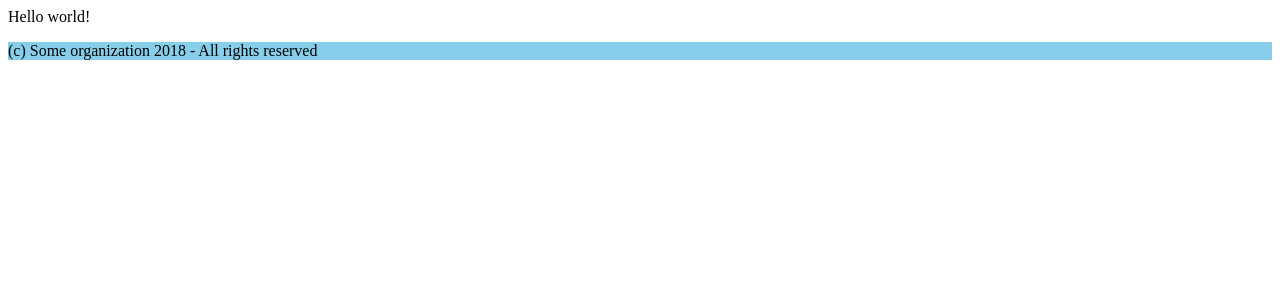
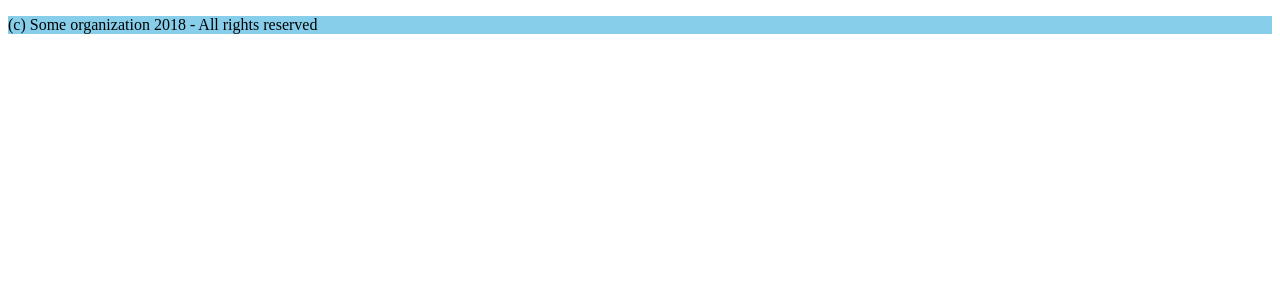
Before and after one commit to dantecalderon/store, a Gatsby app: page / in a window 1280 px wide. Shown: the top 300 px of the page. Built offline with nearby package versions, Linux system fonts and the light colour scheme.

Commit message:
Define Layout

```diff
--- /dev/null
+++ b/src/components/Layouts/Default/Default.js
@@ -0,0 +1,13 @@
+import React from 'react'
+
+class DefaultLayout extends React.Component {
+	render() {
+		return(
+			<div>
+				{ this.props.children }
+			</div>
+		)
+	}
+}
+
+export default DefaultLayout
--- /dev/null
+++ b/src/components/Layouts/Default/index.js
@@ -0,0 +1,3 @@
+import Default from './Default'
+
+export default Default
--- a/src/pages/index.js
+++ b/src/pages/index.js
@@ -1,14 +1,10 @@
 import React from 'react'
 
 import Footer from '../components/Footer'
+import Layout from '../components/Layouts/Default'
 
-function holaMundo (){
-	console.log('Hola Mundo')
-	if(this == 8) {
-		return 0
-	}
-}
-export default () => <div>
-	Hello world!
-	<Footer />
-</div>
+export default () => (
+	<Layout>
+		<Footer/>
+	</Layout>
+)
```
Also changed, not shown: src/styles/global.js (added, +7 -0 lines).
